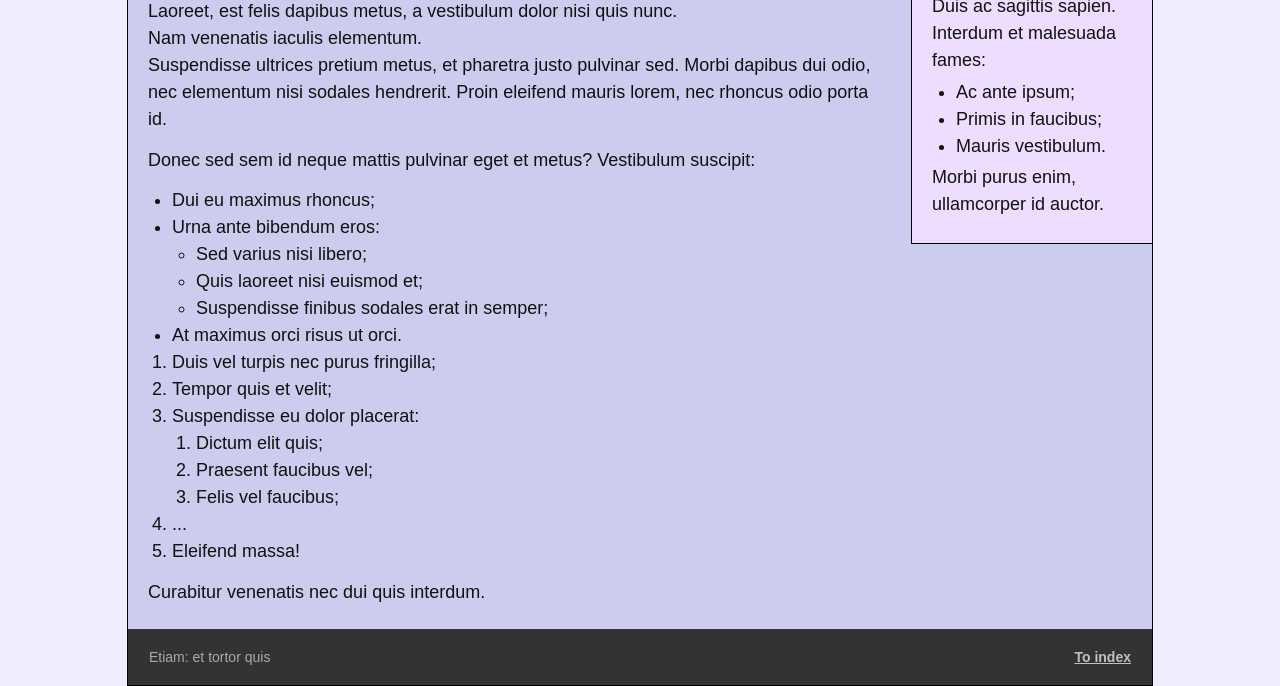
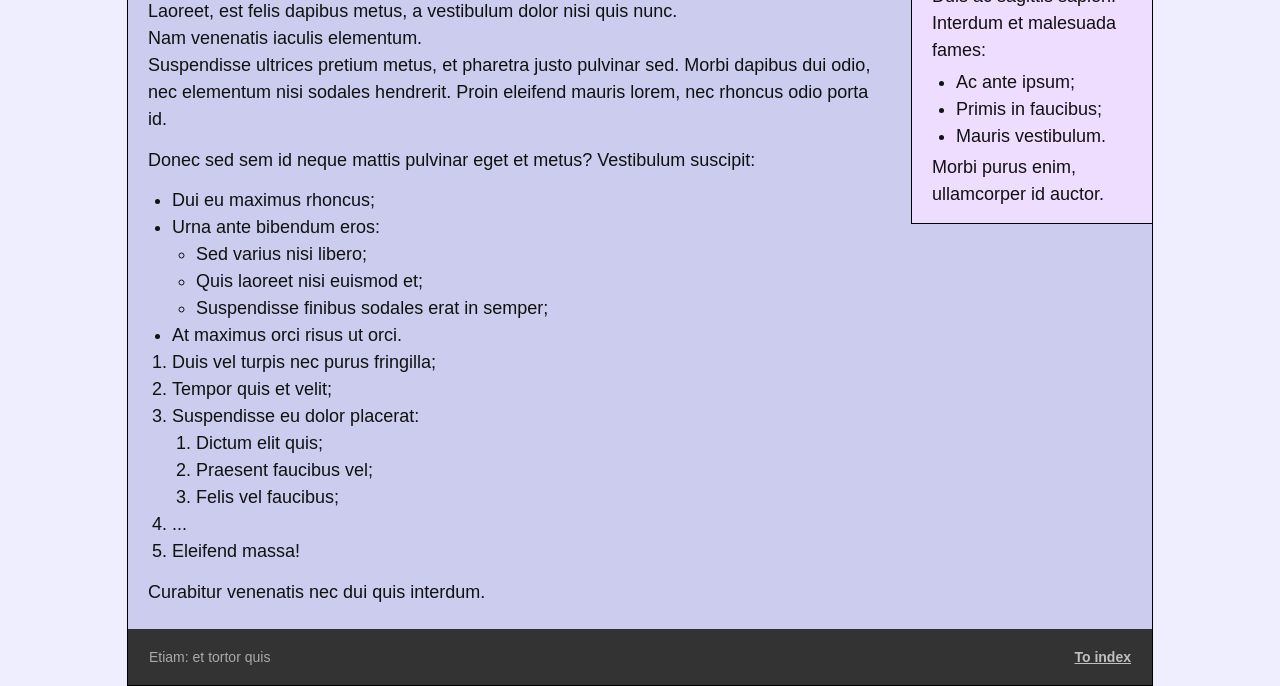
Before and after one commit to Meha931/meha931.xyz, a website: page root/styletest.ejs in a window 1280 px wide. Shown: the part 217-903 px from the top of the page. Drawn offline with nearby package versions, Linux system fonts and the light colour scheme; files that its build step writes are made by us from their sources.

Commit message:
Back to padding 10px 20px

```diff
--- a/root/style.css
+++ b/root/style.css
@@ -38,7 +38,7 @@ body {
     margin-left: 20px;
     float: right;
     width: 200px;
-    padding: /* 10px 20px */ 20px;
+    padding: /* 10px 20px */ 10px 20px;
     background: #edf;
     min-height: 50px;
     border: thin solid;
```
